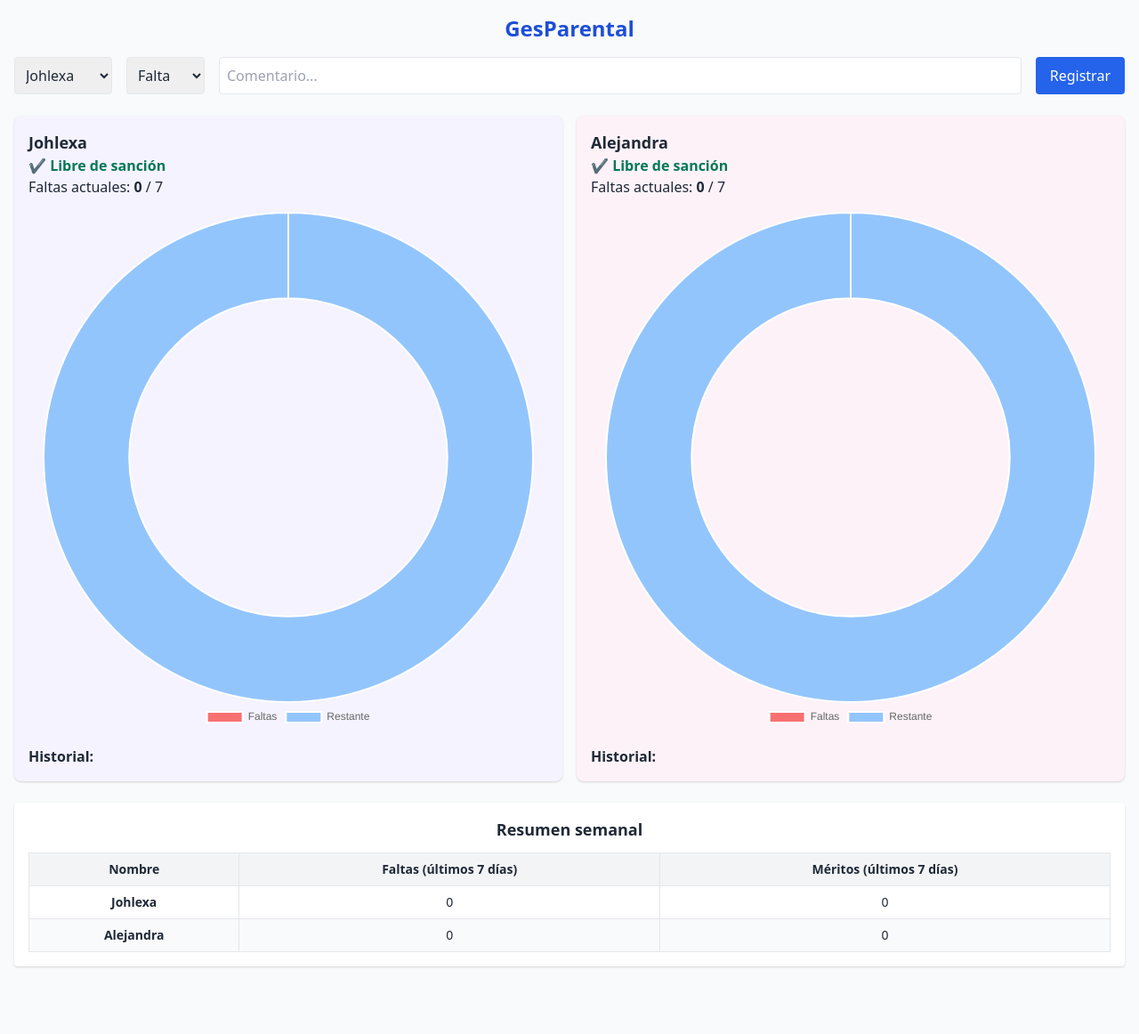
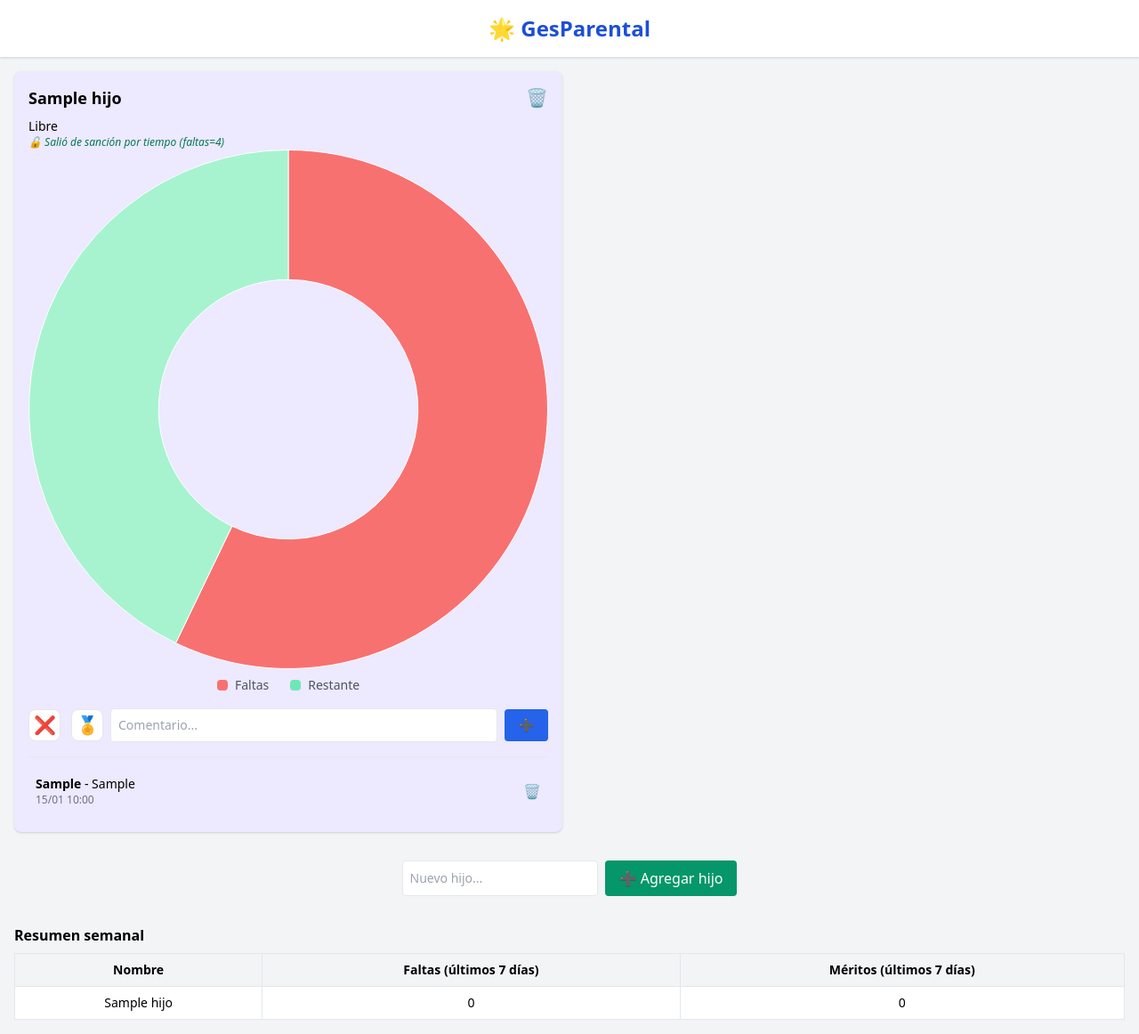
Before and after one commit to jaovallea/gesparental, a FastAPI app: page / in a window 1280 px wide. Shown: the whole page at 89% size. Before the commit the page ends 1087 px from the top, so only its background shows below. Run offline with FastAPI, Linux system fonts and the light colour scheme; tables that the repository leaves empty hold one stand-in row (values such as "Sample post").

Commit message:
Ajustes varios

```diff
--- a/app/main.py
+++ b/app/main.py
@@ -1,33 +1,17 @@
 from fastapi import FastAPI, Request, Form, Depends
 from fastapi.responses import HTMLResponse, RedirectResponse
-from fastapi.staticfiles import StaticFiles
 from fastapi.templating import Jinja2Templates
 from sqlalchemy.orm import Session
 from datetime import datetime, timedelta
-from .database import Base, engine, SessionLocal
-from sqlalchemy import Column, Integer, String, DateTime
-import os
+from .database import SessionLocal, engine
+from .models import Base, Hijo, Registro
 
-# ---------------- Configuración general ----------------
 app = FastAPI()
-app.mount("/static", StaticFiles(directory="app/static"), name="static")
 templates = Jinja2Templates(directory="app/templates")
-
-
-# ---------------- Modelo de datos ----------------
-class Registro(Base):
-    __tablename__ = "registros"
-    id = Column(Integer, primary_key=True, index=True)
-    nombre = Column(String)
-    tipo = Column(String)
-    comentario = Column(String)
-    fecha = Column(DateTime, default=datetime.now)
-
-
 Base.metadata.create_all(bind=engine)
 
 
-# ---------------- Dependencias ----------------
+# --- Sesión DB ---
 def get_db():
     db = SessionLocal()
     try:
@@ -36,95 +20,131 @@ def get_db():
         db.close()
 
 
-# ---------------- Funciones auxiliares ----------------
-def calcular_estado_y_resumen(registros):
-    nombres = ["Johlexa", "Alejandra"]
-    estado, faltas, dias_restantes, resumen, graficos, registros_dict = {}, {}, {}, {}, {}, {}
-
-    for n in nombres:
-        faltas[n] = sum(1 for r in registros if r.nombre == n and r.tipo == "Falta")
-        meritos = sum(1 for r in registros if r.nombre == n and r.tipo == "Mérito")
-        graficos[n] = {"faltas": faltas[n]}
-        registros_dict[n] = [r for r in registros if r.nombre == n]
-
-        # Estado sanción (7 faltas = sanción)
-        if faltas[n] >= 7:
-            estado[n] = "Sancionado"
-            dias_restantes[n] = 3
+# --- Función para actualizar estado de un hijo ---
+def actualizar_estado(hijo, db: Session):
+    ahora = datetime.now()
+    if hijo.sancion_inicio:
+        dias = (ahora - hijo.sancion_inicio).days
+        if dias >= 3:
+            hijo.sancion_inicio = None
+            hijo.faltas = 4
+            db.commit()
+            return "Libre", "🔓 Salió de sanción por tiempo (faltas=4)"
         else:
-            estado[n] = "Libre"
-            dias_restantes[n] = 0
-
-        # Resumen semanal
-        hace_7_dias = datetime.now() - timedelta(days=7)
-        resumen[n] = {
-            "faltas": sum(1 for r in registros if r.nombre == n and r.tipo == "Falta" and r.fecha > hace_7_dias),
-            "meritos": sum(1 for r in registros if r.nombre == n and r.tipo == "Mérito" and r.fecha > hace_7_dias)
-        }
-
-    return nombres, estado, faltas, dias_restantes, resumen, graficos, registros_dict
+            return "Sancionado", f"⏳ En sanción — faltan {3 - dias} días"
+    else:
+        if hijo.faltas >= 7:
+            hijo.sancion_inicio = ahora
+            db.commit()
+            return "Sancionado", "🚫 Entró en sanción (7 faltas)"
+        return "Libre", "✅ En buen estado"
 
 
-# ---------------- Rutas principales ----------------
+# --- Calcular tablero general ---
+def calcular_tablero(db: Session):
+    hijos = db.query(Hijo).all()
+    nombres, estado, faltas, estado_detalle, resumen, graficos, registros = [], {}, {}, {}, {}, {}, {}
+
+    for hijo in hijos:
+        nombres.append(hijo.nombre)
+        estado[hijo.nombre], estado_detalle[hijo.nombre] = actualizar_estado(hijo, db)
+
+        faltas[hijo.nombre] = hijo.faltas
+        restantes = max(0, 7 - hijo.faltas)
+        graficos[hijo.nombre] = [hijo.faltas, restantes]
+
+        registros[hijo.nombre] = (
+            db.query(Registro)
+            .filter_by(hijo_id=hijo.id)
+            .order_by(Registro.fecha.desc())
+            .limit(20)
+            .all()
+        )
+
+        hace_7_dias = datetime.now() - timedelta(days=7)
+        faltas_7 = db.query(Registro).filter(
+            Registro.hijo_id == hijo.id, Registro.tipo == "Falta", Registro.fecha >= hace_7_dias
+        ).count()
+        meritos_7 = db.query(Registro).filter(
+            Registro.hijo_id == hijo.id, Registro.tipo == "Mérito", Registro.fecha >= hace_7_dias
+        ).count()
+        resumen[hijo.nombre] = {"faltas": faltas_7, "meritos": meritos_7}
+
+    return nombres, estado, faltas, estado_detalle, resumen, graficos, registros
+
+
+# --- Rutas ---
 @app.get("/", response_class=HTMLResponse)
 def index(request: Request, db: Session = Depends(get_db)):
-    registros = db.query(Registro).order_by(Registro.fecha.desc()).all()
-
-    nombres, estado, faltas, dias_restantes, resumen, graficos, registros_dict = calcular_estado_y_resumen(registros)
-
-    # Protección por defecto (si algo falla o variables están vacías)
-    if not graficos:
-        graficos = {n: {"faltas": 0} for n in nombres}
-    if not resumen:
-        resumen = {n: {"faltas": 0, "meritos": 0} for n in nombres}
-
-    return templates.TemplateResponse(
-        "index.html",
-        {
-            "request": request,
-            "nombres": nombres,
-            "estado": estado,
-            "faltas": faltas,
-            "dias_restantes": dias_restantes,
-            "resumen": resumen,
-            "graficos": graficos,
-            "registros": registros_dict,
-        },
-    )
+    datos = calcular_tablero(db)
+    return templates.TemplateResponse("index.html", {
+        "request": request,
+        "nombres": datos[0],
+        "estado": datos[1],
+        "faltas": datos[2],
+        "estado_detalle": datos[3],
+        "resumen": datos[4],
+        "graficos": datos[5],
+        "registros": datos[6],
+    })
 
 
 @app.post("/agregar")
-def agregar(
-    nombre: str = Form(...),
-    tipo: str = Form(...),
-    comentario: str = Form(""),
-    db: Session = Depends(get_db)
-):
-    nuevo = Registro(nombre=nombre, tipo=tipo, comentario=comentario)
+def agregar(nombre: str = Form(...), tipo: str = Form(...), comentario: str = Form(""), db: Session = Depends(get_db)):
+    hijo = db.query(Hijo).filter_by(nombre=nombre).first()
+    if not hijo or not comentario.strip():  # 🔒 bloquea comentarios vacíos
+        return RedirectResponse("/", status_code=303)
+
+    if tipo == "Falta":
+        hijo.faltas = min(hijo.faltas + 1, 7)
+    elif tipo == "Mérito":
+        if hijo.sancion_inicio:
+            hijo.faltas = max(hijo.faltas - 1, 0)
+            if hijo.faltas == 0:
+                hijo.sancion_inicio = None
+        else:
+            hijo.faltas = max(hijo.faltas - 1, 0)
+
+    nuevo = Registro(hijo_id=hijo.id, tipo=tipo, comentario=comentario.strip(), fecha=datetime.now())
     db.add(nuevo)
     db.commit()
-    return RedirectResponse(url="/", status_code=303)
+    return RedirectResponse("/", status_code=303)
 
 
-@app.post("/eliminar/{id}")
-def eliminar(id: int, db: Session = Depends(get_db)):
-    reg = db.query(Registro).filter(Registro.id == id).first()
+# --- 🗑️ Eliminación con ajuste de cuentas ---
+@app.post("/eliminar")
+def eliminar(id: int = Form(...), db: Session = Depends(get_db)):
+    reg = db.query(Registro).filter_by(id=id).first()
     if reg:
-        db.delete(reg)
-        db.commit()
-    return RedirectResponse(url="/", status_code=303)
+        hijo = db.query(Hijo).filter_by(id=reg.hijo_id).first()
+        if hijo:
+            if reg.tipo == "Falta":
+                hijo.faltas = max(hijo.faltas - 1, 0)
+            elif reg.tipo == "Mérito":
+                hijo.faltas = min(hijo.faltas + 1, 7)
+
+            if hijo.sancion_inicio and hijo.faltas < 7:
+                hijo.sancion_inicio = None
+
+            db.delete(reg)
+            db.commit()
+    return RedirectResponse("/", status_code=303)
 
 
-@app.post("/editar/{id}")
-def editar(
-    id: int,
-    tipo: str = Form(...),
-    comentario: str = Form(...),
-    db: Session = Depends(get_db)
-):
-    reg = db.query(Registro).filter(Registro.id == id).first()
-    if reg:
-        reg.tipo = tipo
-        reg.comentario = comentario
+@app.post("/nuevo_hijo")
+def nuevo_hijo(nombre: str = Form(...), db: Session = Depends(get_db)):
+    nombre = nombre.strip()
+    if nombre and not db.query(Hijo).filter_by(nombre=nombre).first():
+        db.add(Hijo(nombre=nombre))
         db.commit()
-    return RedirectResponse(url="/", status_code=303)
+    return RedirectResponse("/", status_code=303)
+
+
+@app.post("/eliminar_hijo")
+def eliminar_hijo(nombre: str = Form(...), db: Session = Depends(get_db)):
+    hijo = db.query(Hijo).filter_by(nombre=nombre).first()
+    if hijo:
+        db.query(Registro).filter_by(hijo_id=hijo.id).delete()
+        db.delete(hijo)
+        db.commit()
+    return RedirectResponse("/", status_code=303)
--- a/app/templates/index.html
+++ b/app/templates/index.html
@@ -1,119 +1,240 @@
 <!DOCTYPE html>
 <html lang="es">
 <head>
-    <meta charset="UTF-8">
-    <meta name="viewport" content="width=device-width, initial-scale=1.0">
+  <meta charset="UTF-8" />
+  <meta name="viewport" content="width=device-width, initial-scale=1.0"/>
   <title>GesParental</title>
   <script src="https://cdn.jsdelivr.net/npm/chart.js"></script>
-    <link href="https://cdn.jsdelivr.net/npm/tailwindcss@2.2.19/dist/tailwind.min.css" rel="stylesheet">
+  <link href="https://cdn.jsdelivr.net/npm/tailwindcss@2.2.19/dist/tailwind.min.css" rel="stylesheet"/>
+
+  <style>
+    .scroll-container {
+      max-height: 12rem;        /* ~48px x 4 */
+      overflow-y: auto;
+      position: relative;
+    }
+    .scroll-container::after {
+      content: "";
+      position: sticky;
+      bottom: 0;
+      left: 0;
+      right: 0;
+      height: 1.25rem;
+      background: linear-gradient(to bottom, transparent, rgba(255,255,255,0.9));
+      pointer-events: none;
+    }
+    /* Mejor “hit area” para radios con icono */
+    .icon-radio input[type="radio"] {
+      position: absolute;
+      opacity: 0;
+      width: 0;
+      height: 0;
+    }
+    .icon-radio .fake {
+      display: inline-flex;
+      align-items: center;
+      justify-content: center;
+      width: 2.25rem;
+      height: 2.25rem;
+      border-radius: 0.5rem;
+      background: white;
+      border: 1px solid #e5e7eb; /* gray-200 */
+      transition: transform .05s ease, border-color .2s ease, color .2s ease, box-shadow .2s ease;
+      cursor: pointer;
+      user-select: none;
+    }
+    .icon-radio input[type="radio"]:checked + .fake {
+      border-color: #3b82f6; /* blue-500 */
+      box-shadow: 0 0 0 3px rgba(59,130,246,.2);
+      transform: translateY(-1px);
+    }
+    .icon-radio .fake:hover {
+      border-color: #9ca3af; /* gray-400 */
+    }
+  </style>
+
+  <script>
+    function validarFormulario(form) {
+      const radios = form.querySelectorAll('input[name="tipo"]');
+      const seleccionado = Array.from(radios).some(r => r.checked);
+      const comentario = form.querySelector('input[name="comentario"]').value.trim();
+      if (!seleccionado) {
+        alert("Por favor elige Falta o Mérito antes de agregar.");
+        return false;
+      }
+      if (!comentario) {
+        alert("Por favor escribe un comentario antes de agregar.");
+        return false;
+      }
+      return true;
+    }
+
+    function confirmarEliminacion(nombre) {
+      if (confirm(`⚠️ ¿Seguro que deseas eliminar a "${nombre}"?`)) {
+        return confirm("Esta acción eliminará también su historial. ¿Confirmas definitivamente?");
+      }
+      return false;
+    }
+  </script>
 </head>
 
-<body class="bg-gray-50 text-gray-800">
-    <div class="max-w-7xl mx-auto p-4">
-        <h1 class="text-2xl font-bold text-blue-700 mb-4 text-center">GesParental</h1>
+<body class="bg-gray-100 font-sans">
+  <!-- Header -->
+  <div class="text-center py-4 bg-white shadow">
+    <h1 class="text-2xl font-bold text-gray-800">🌟 <span class="text-blue-700">GesParental</span></h1>
+  </div>
 
-        <!-- Formulario principal -->
-        <form action="/agregar" method="post" class="flex flex-col md:flex-row gap-2 md:gap-4 mb-6 justify-center">
-            <select name="nombre" class="border rounded p-2 w-full md:w-auto">
-                <option value="Johlexa">Johlexa</option>
-                <option value="Alejandra">Alejandra</option>
-            </select>
-            <select name="tipo" class="border rounded p-2 w-full md:w-auto">
-                <option value="Falta">Falta</option>
-                <option value="Mérito">Mérito</option>
-            </select>
-            <input type="text" name="comentario" placeholder="Comentario..." class="border rounded p-2 flex-1">
-            <button type="submit" class="bg-blue-600 text-white px-4 py-2 rounded hover:bg-blue-700">Registrar</button>
+  <!-- Tarjetas hijos -->
+  <div class="grid md:grid-cols-2 gap-4 p-4">
+    {% for n in nombres %}
+    <div class="p-4 rounded-lg shadow bg-{{ 'purple' if loop.index == 1 else 'pink' }}-100">
+
+      <!-- Título + Eliminar hijo -->
+      <div class="flex justify-between items-center mb-2">
+        <h2 class="text-lg font-bold">{{ n }}</h2>
+
+        <form action="/eliminar_hijo" method="post" class="inline"
+              onsubmit="return confirmarEliminacion('{{ n }}')">
+          <input type="hidden" name="nombre" value="{{ n }}" />
+          <button type="submit"
+                  class="text-gray-500 hover:text-red-500 text-xl transition-colors"
+                  title="Eliminar hijo">
+            🗑️
+          </button>
+        </form>
+      </div>
+
+      <!-- Estado -->
+      <p class="text-sm">{{ estado[n] }}</p>
+      <p class="text-xs italic text-green-700">{{ estado_detalle[n] }}</p>
+
+      <!-- Gráfico -->
+      <div class="flex justify-center">
+        <canvas id="chart_{{ n }}" class="w-56 h-56"></canvas>
+      </div>
+
+      <!-- Leyenda (sin cuadros negros) -->
+      <div class="flex justify-center mt-2 text-sm text-gray-600 space-x-6">
+        <div class="flex items-center space-x-2">
+          <span class="inline-block w-3 h-3 bg-red-400 rounded"></span>
+          <span>Faltas</span>
+        </div>
+        <div class="flex items-center space-x-2">
+          <span class="inline-block w-3 h-3 bg-green-300 rounded"></span>
+          <span>Restante</span>
+        </div>
+      </div>
+
+      <!-- Formulario agregar Falta/Mérito (solo iconos con tooltip) -->
+      <form action="/agregar" method="post"
+            class="flex flex-col sm:flex-row gap-2 mt-4 items-center"
+            onsubmit="return validarFormulario(this)">
+        <input type="hidden" name="nombre" value="{{ n }}" />
+
+        <div class="flex gap-3">
+          <label class="icon-radio relative" title="Agregar Falta (❌)">
+            <input type="radio" name="tipo" value="Falta" />
+            <span class="fake text-red-600 text-xl">❌</span>
+          </label>
+
+          <label class="icon-radio relative" title="Agregar Mérito (🏅)">
+            <input type="radio" name="tipo" value="Mérito" />
+            <span class="fake text-green-600 text-xl">🏅</span>
+          </label>
+        </div>
+
+        <input type="text" name="comentario" placeholder="Comentario..."
+               class="border p-2 rounded flex-1 text-sm w-full sm:w-auto" />
+
+        <button type="submit"
+                class="bg-blue-600 text-white text-sm px-4 py-2 rounded hover:bg-blue-700 transition"
+                title="Agregar registro">
+          ➕
+        </button>
       </form>
 
-        <!-- Panel de tarjetas -->
-        <div class="grid grid-cols-1 md:grid-cols-2 gap-4">
-            {% for n in nombres %}
-            <div class="p-4 rounded-lg shadow bg-{{ 'purple-50' if n=='Johlexa' else 'pink-50' }}">
-                <h2 class="text-lg font-bold">{{ n }}</h2>
-                <p class="text-green-700 font-semibold">
-                    {% if estado[n] == 'Libre' %}
-                        ✔️ Libre de sanción
-                    {% else %}
-                        ⚠️ En sanción ({{ dias_restantes[n] }} días restantes)
-                    {% endif %}
-                </p>
-                <p>Faltas actuales: <b>{{ faltas[n] }}</b> / 7</p>
-
-                <!-- Gráfico -->
-                <div class="w-full flex justify-center my-4">
-                    <canvas id="chart-{{n}}" class="w-full h-auto max-w-[260px]"></canvas>
+      <!-- Historial con scroll -->
+      <div class="mt-4 text-sm scroll-container border-t border-gray-200 pt-2">
+        {% for r in registros[n] %}
+        <div class="p-2 rounded my-1 flex justify-between items-center
+                    {% if r.tipo == 'Falta' %} bg-red-50
+                    {% elif r.tipo == 'Mérito' %} bg-green-50
+                    {% endif %}">
+          <div class="pr-2">
+            <strong>{{ r.tipo }}</strong> - {{ r.comentario }}
+            <div class="text-xs text-gray-500">{{ r.fecha.strftime('%d/%m %H:%M') }}</div>
           </div>
 
-                <p class="font-semibold mt-4">Historial:</p>
-                {% for r in registros[n] %}
-                <div class="border rounded p-2 my-1 text-sm flex flex-col sm:flex-row justify-between items-center gap-2 {% if r.tipo=='Falta' %}bg-red-50{% elif r.tipo=='Mérito' %}bg-green-50{% endif %}">
-                    <div><b>{{ r.tipo }}</b> — {{ r.comentario }} en {{ r.fecha.strftime("%Y-%m-%d %H:%M") }}</div>
-                    <div class="flex gap-2">
-                        <form action="/eliminar/{{r.id}}" method="post">
-                            <button class="text-gray-500 hover:text-red-600" title="Eliminar">🗑️</button>
+          <form action="/eliminar" method="post" class="inline">
+            <input type="hidden" name="id" value="{{ r.id }}" />
+            <button type="submit"
+                    class="text-gray-500 hover:text-red-500 text-base transition-colors"
+                    title="Eliminar registro">
+              🗑️
+            </button>
           </form>
-                        <form action="/editar/{{r.id}}" method="post" class="flex gap-1">
-                            <select name="tipo" class="border rounded p-1 text-xs">
-                                <option value="Falta" {% if r.tipo=='Falta' %}selected{% endif %}>Falta</option>
-                                <option value="Mérito" {% if r.tipo=='Mérito' %}selected{% endif %}>Mérito</option>
-                            </select>
-                            <input type="text" name="comentario" value="{{r.comentario}}" class="border rounded p-1 text-xs w-32">
-                            <button class="text-blue-600 hover:text-blue-800" title="Guardar">💾</button>
-                        </form>
+        </div>
+        {% endfor %}
       </div>
     </div>
     {% endfor %}
   </div>
-            {% endfor %}
+
+  <!-- Agregar hijo -->
+  <div class="p-4 text-center">
+    <form action="/nuevo_hijo" method="post" class="inline-flex gap-2">
+      <input type="text" name="nombre" placeholder="Nuevo hijo..."
+             class="border p-2 rounded text-sm" />
+      <button type="submit"
+              class="bg-green-600 text-white px-4 py-2 rounded hover:bg-green-700 transition">
+        ➕ Agregar hijo
+      </button>
+    </form>
   </div>
 
   <!-- Resumen semanal -->
-        <div class="bg-white p-4 rounded shadow mt-6">
-            <h2 class="text-lg font-bold mb-3 text-center">Resumen semanal</h2>
-            <div class="overflow-x-auto">
-                <table class="min-w-full border text-sm text-center">
-                    <thead class="bg-gray-100 font-semibold">
+  <div class="p-4">
+    <h3 class="font-bold mb-2">Resumen semanal</h3>
+    <table class="min-w-full bg-white border text-sm">
+      <thead class="bg-gray-100">
         <tr>
-                            <th class="p-2 border">Nombre</th>
-                            <th class="p-2 border">Faltas (últimos 7 días)</th>
-                            <th class="p-2 border">Méritos (últimos 7 días)</th>
+          <th class="px-4 py-2 border">Nombre</th>
+          <th class="px-4 py-2 border">Faltas (últimos 7 días)</th>
+          <th class="px-4 py-2 border">Méritos (últimos 7 días)</th>
         </tr>
       </thead>
       <tbody>
-                        {% for n in nombres %}
-                        <tr class="{% if loop.index is even %}bg-gray-50{% endif %}">
-                            <td class="border p-2 font-bold">{{ n }}</td>
-                            <td class="border p-2">{{ resumen[n]['faltas'] }}</td>
-                            <td class="border p-2">{{ resumen[n]['meritos'] }}</td>
+        {% for n, data in resumen.items() %}
+        <tr class="text-center {% if loop.index is even %}bg-gray-50{% endif %}">
+          <td class="border px-4 py-2">{{ n }}</td>
+          <td class="border px-4 py-2">{{ data.faltas }}</td>
+          <td class="border px-4 py-2">{{ data.meritos }}</td>
         </tr>
         {% endfor %}
       </tbody>
     </table>
   </div>
-        </div>
-    </div>
 
-    <!-- Gráficos dinámicos -->
   <script>
-        const data = {{ graficos | default({}) | tojson }};
-        for (const [nombre, valores] of Object.entries(data)) {
-            new Chart(document.getElementById(`chart-${nombre}`), {
+    const graficos = {{ graficos|tojson }};
+    for (const [nombre, data] of Object.entries(graficos)) {
+      const canvas = document.getElementById(`chart_${nombre}`);
+      if (!canvas) continue;
+      const ctx = canvas.getContext('2d');
+      new Chart(ctx, {
         type: 'doughnut',
         data: {
           labels: ['Faltas', 'Restante'],
           datasets: [{
-                        data: [valores.faltas, 7 - valores.faltas],
-                        backgroundColor: ['#f87171', '#93c5fd'],
+            data: data,
+            backgroundColor: ['#f87171', '#a7f3d0'],
+            borderWidth: 1
           }]
         },
         options: {
           responsive: true,
-                    maintainAspectRatio: false,
-                    cutout: '65%',
-                    plugins: {
-                        legend: { position: 'bottom' }
-                    }
+          maintainAspectRatio: true,
+          plugins: { legend: { display: false } }
         }
       });
     }
```
Also changed, not shown: app/models.py (+17 -12 lines). Lines whose indentation alone changed are shown as unchanged.
